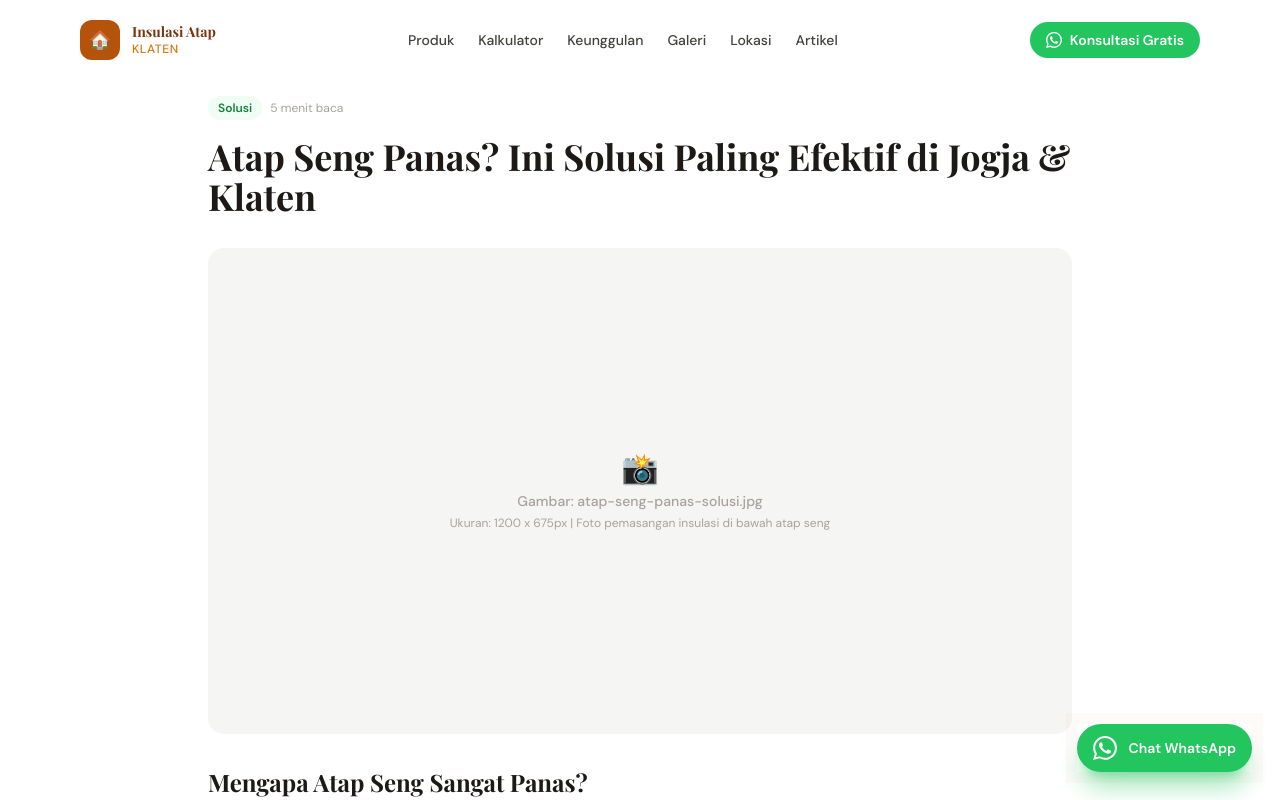
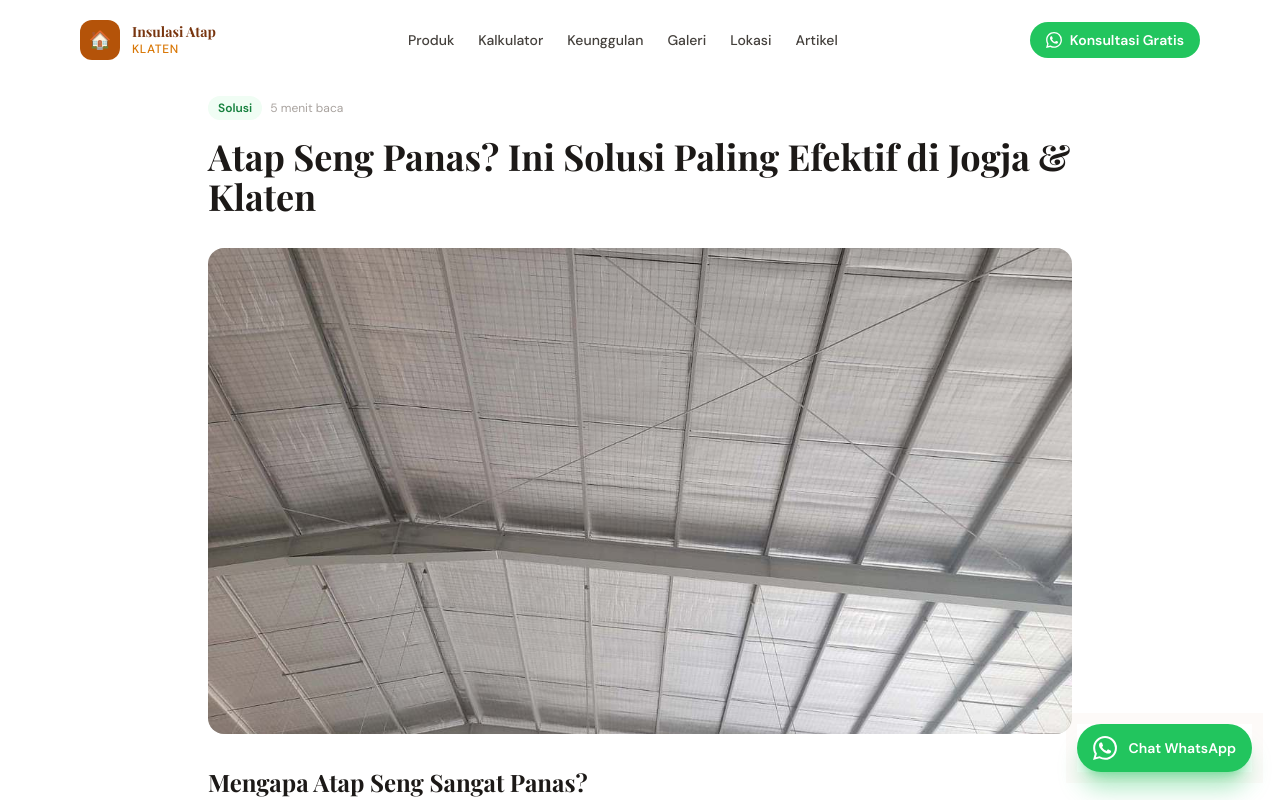
Before and after one commit to Bengkulu-travel/insulasi-atap-klaten, a Next.js app: page /blog/atap-seng-panas in a window 1280 px wide. Shown: the top 800 px of the page. Built offline with nearby package versions, Linux system fonts and the light colour scheme.

Commit message:
Add files via upload

```diff
--- a/app/blog/atap-seng-panas/page.js
+++ b/app/blog/atap-seng-panas/page.js
@@ -1,4 +1,5 @@
 import Link from 'next/link'
+import Image from 'next/image'
 export const metadata = {
   title: 'Atap Seng Panas? Ini Solusi Paling Efektif di Jogja & Klaten',
   description: 'Atap Seng Panas? Ini Solusi Paling Efektif di Jogja & Klaten - panduan lengkap untuk insulasi atap di Klaten dan Yogyakarta.',
@@ -16,11 +17,7 @@ export default function Page() {
         <h1 className="font-display text-3xl md:text-4xl font-bold text-stone-900 leading-tight mb-4">Atap Seng Panas? Ini Solusi Paling Efektif di Jogja & Klaten</h1>
       </div>
       <div className="rounded-2xl overflow-hidden bg-stone-100 mb-8 aspect-video relative">
-        <div className="absolute inset-0 flex flex-col items-center justify-center text-stone-400 gap-1">
-          <span className="text-3xl">📸</span>
-          <p className="font-medium text-sm">Gambar: atap-seng-panas-solusi.jpg</p>
-          <p className="text-xs">Ukuran: 1200 x 675px | Foto pemasangan insulasi di bawah atap seng</p>
-        </div>
+        <Image src="/images/atap-seng-panas-solusi.jpg" alt="atap seng panas" fill className="object-cover" sizes="(max-width: 768px) 100vw, 800px" />
       </div>
       <div className="space-y-6 text-stone-700 leading-relaxed">
         <h2 className="font-display text-2xl font-bold text-stone-900 mt-8 mb-3">Mengapa Atap Seng Sangat Panas?</h2>
```
